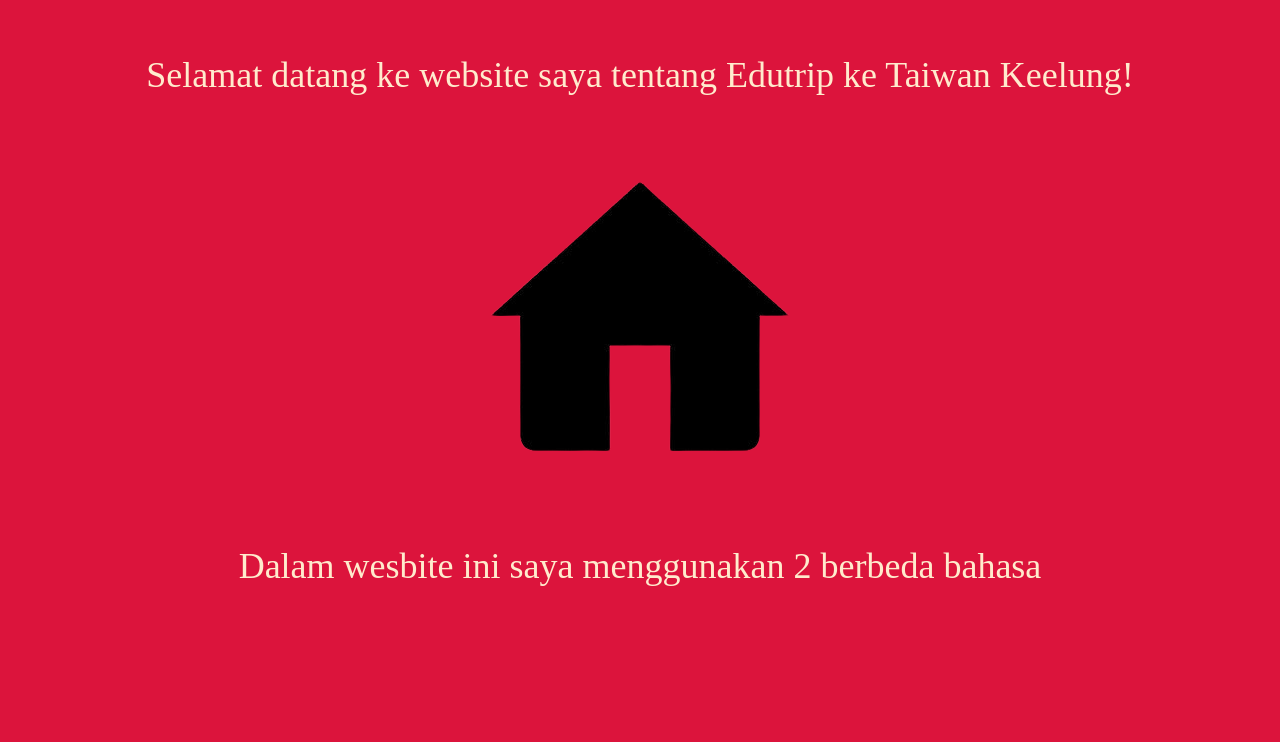
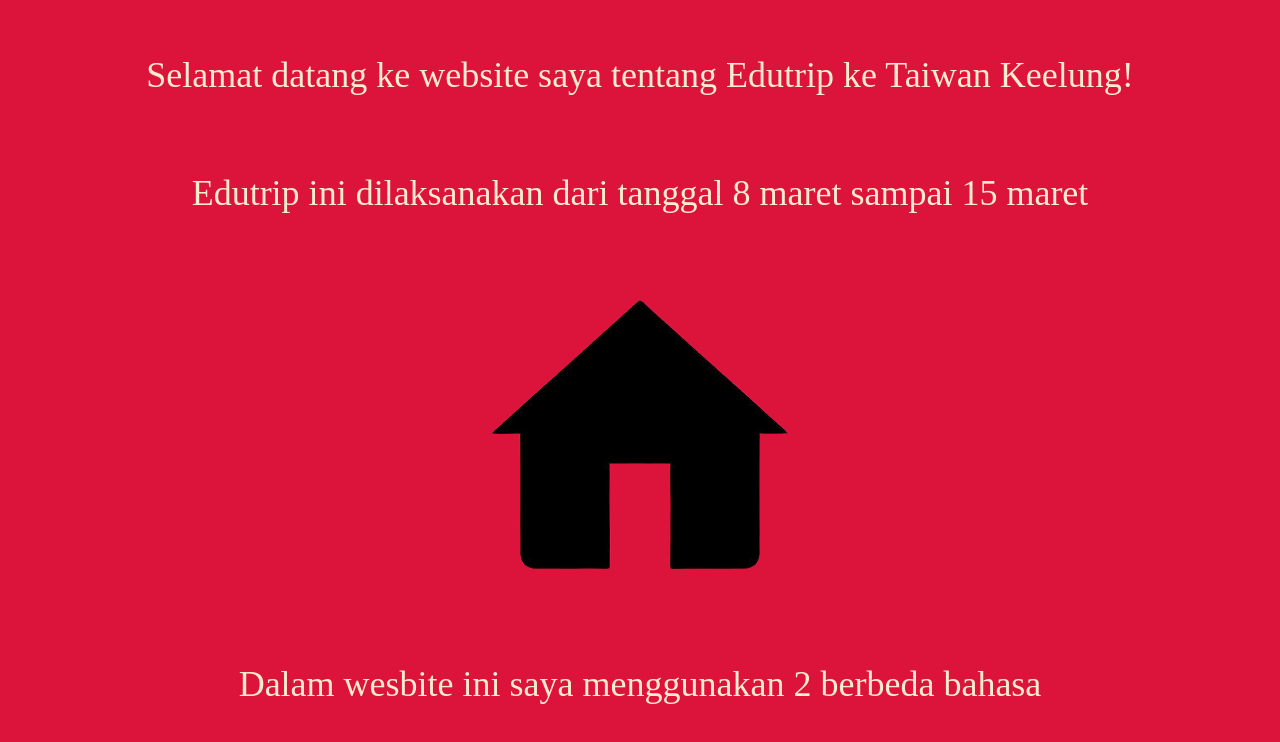
Before and after one commit to RelFakejjay/ICT-AP2-Edutrip-Darren-Taslim-, a plain HTML site: page index.html in a window 1280 px wide. Shown: the part 176-918 px from the top of the page. Before the commit the page ends 802 px from the top, so only its background shows below. Drawn offline with Linux system fonts and the light colour scheme.

Commit message:
Add files via upload

```diff
--- a/index.html
+++ b/index.html
@@ -67,6 +67,11 @@
         </tr>
         <tr>
             <td>
+                <p>Edutrip ini dilaksanakan dari tanggal 8 maret sampai 15 maret</p>
+            </td>
+        </tr>
+        <tr>
+            <td>
                 <img src="home__2_-removebg-preview.png"></img>
             </td>
         </tr>
```
